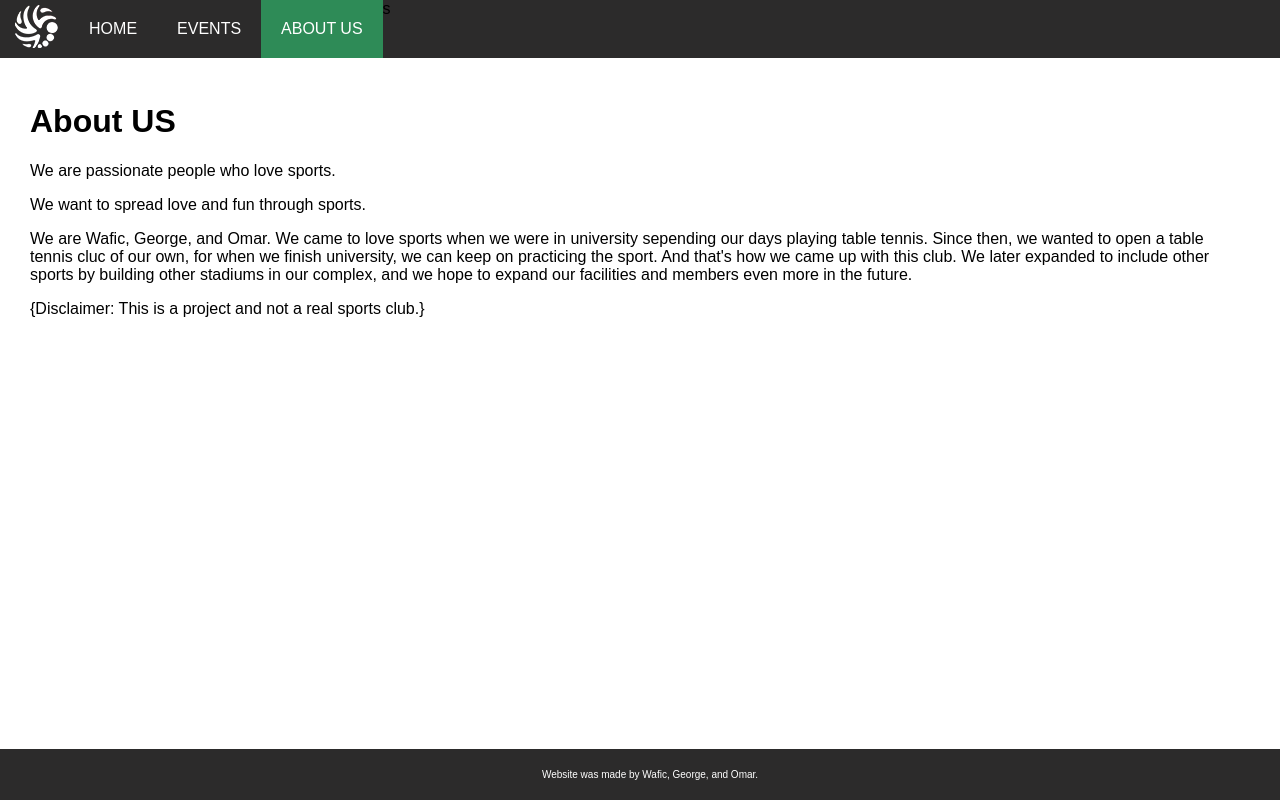
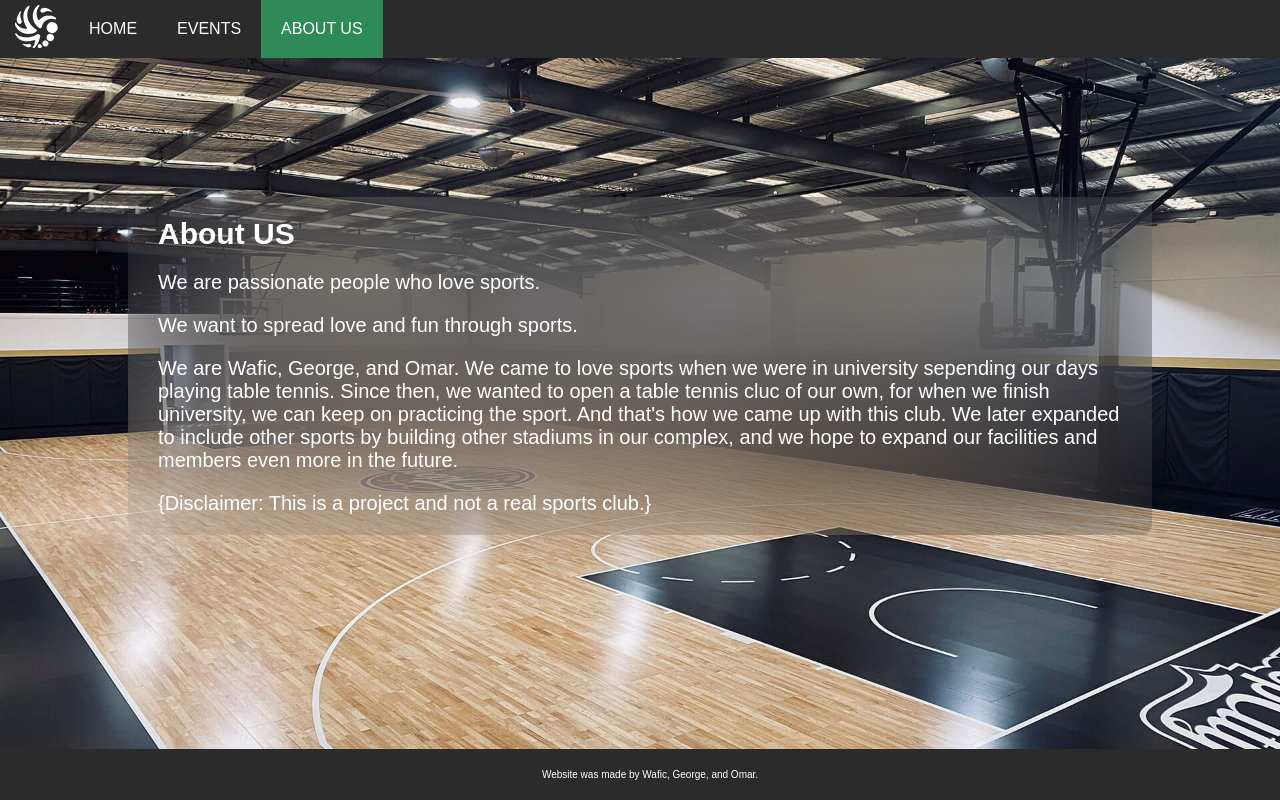
Before and after one commit to WaficW/Database-Course-Repo, a PHP site: page /aboutus.html in a window 1280 px wide. Run offline with PHP 8.4, Linux system fonts and the light colour scheme.

Commit message:
Designed the about us page.

```diff
--- a/Code/Styles/style_aboutus.css
+++ b/Code/Styles/style_aboutus.css
@@ -7,6 +7,11 @@ body{
     padding: 0;
     height: 100%;
     width: 100%;
+    background: url(../images/6174a0fd5b9a2b5471172a89_Hoop-City-Full-Court.jpg) no-repeat;
+    background-position: center center;
+    background-size:cover;
+    background-attachment: fixed;
+    overflow-x: hidden;
 }
 
 li{
@@ -61,12 +66,23 @@ li a:hover:not(.active){
 .aboutus_text{
     float: left;
     display: inline;
-    width: 100%;
+    width: 80%;
+    margin-top: 9%;
+    border-radius: 10px;
+    backdrop-filter: blur(80px);
+    margin-left: 10%;
+    margin-right: 10%;
 }
 
 .aboutus_pg{
     padding-left: 30px;
     padding-right: 30px;
+    color: #fff;
+    font-size: 20px;
+}
+
+.aboutus_text h1{
+    font-size: 30px;
 }
 
 .footer{
--- a/Code/aboutus.html
+++ b/Code/aboutus.html
@@ -12,7 +12,7 @@
 
     <body>
         <ul class="menubar">
-            <a href="member-homepage.html"><img src="images/SFlogo.png" alt="Our Logo"></a>s
+            <a href="member-homepage.html"><img src="images/SFlogo.png" alt="Our Logo"></a>
             <li><a href="member-homepage.html"> HOME </a></li>
             <li><a href="member-homepage.html"> EVENTS </a></li>
             <li><a class="active" href="aboutus.html"> ABOUT US </a></li>
```
Also changed, not shown: Code/images/6174a0fd5b9a2b5471172a89_Hoop-City-Full-Court.jpg (added).
